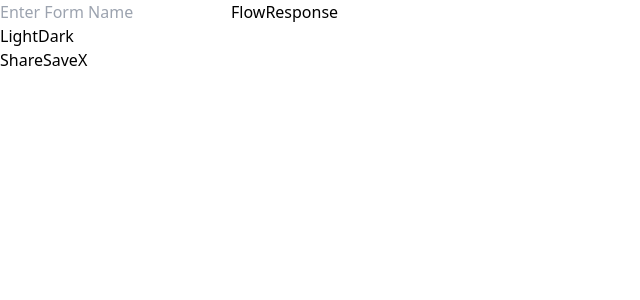
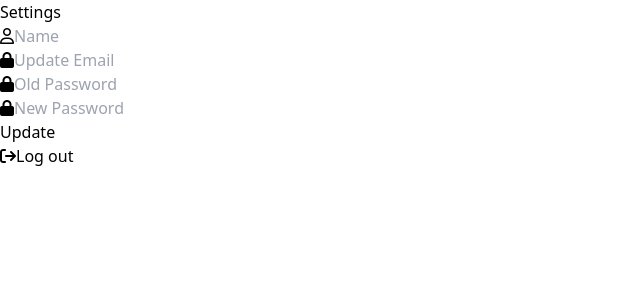
Before and after one commit to sanjaypatel-01/FormBot, a React (Vite) app: page / in a window 1280 px wide. Shown: the top 300 px of the page, without its empty margins (0-640 px from the left). Built offline with nearby package versions, Linux system fonts and the light colour scheme.

Commit message:
changed home page

```diff
--- a/src/App.jsx
+++ b/src/App.jsx
@@ -10,7 +10,7 @@ import '@fortawesome/fontawesome-free/css/all.min.css';
 function App() {
   return (
     <div>
-      <WorkspaceArea/>
+      <Setting/>
     </div>
   );
 }
```
